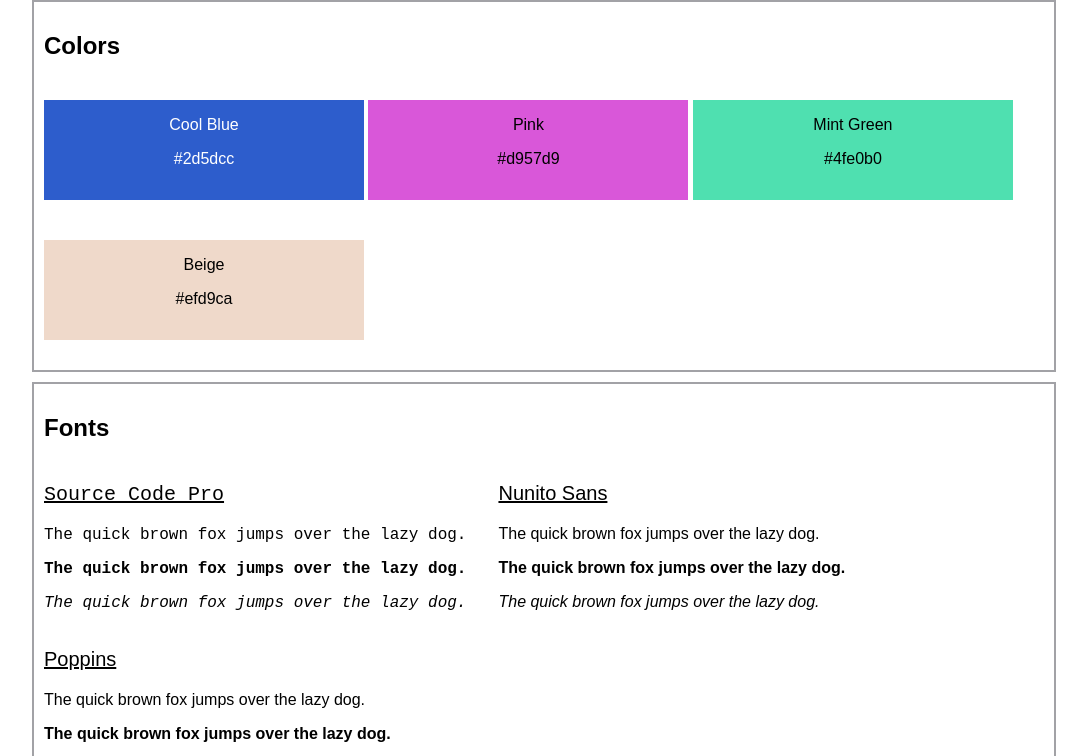
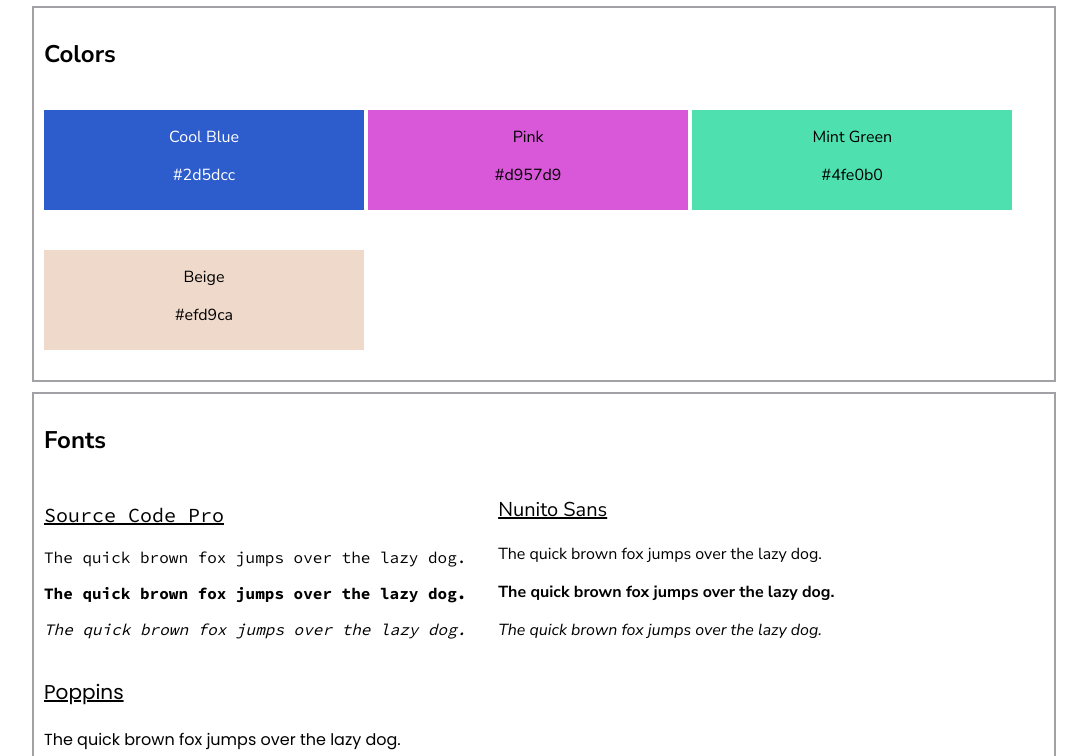
Before and after one commit to wjmorts/web-design-system, a plain HTML site: page index.html in a window 1280 px wide. Shown: the part 80-836 px from the top of the page, without its empty margins (96-1183 px from the left). Drawn offline with Linux system fonts and the light colour scheme.

Commit message:
Add link to additional fonts

```diff
--- a/index.html
+++ b/index.html
@@ -4,6 +4,9 @@
     <meta charset="UTF-8">
     <meta http-equiv="X-UA-Compatible" content="IE=edge">
     <meta name="viewport" content="width=device-width, initial-scale=1.0">
+    <link href="https://fonts.googleapis.com/css?family=Source+Code+Pro:400,700&amp;display=swap" rel="stylesheet">
+    <link href="https://fonts.googleapis.com/css?family=Nunito+Sans:400,400i,700&amp;display=swap" rel="stylesheet">
+    <link href="https://fonts.googleapis.com/css?family=Poppins:400,500,700&amp;display=swap" rel="stylesheet">
     <link rel="stylesheet" href="style.css">
     <title>Document</title>
 </head>
```
